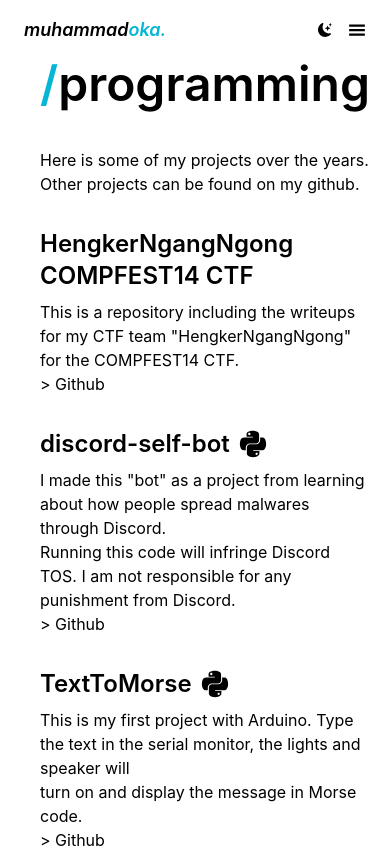
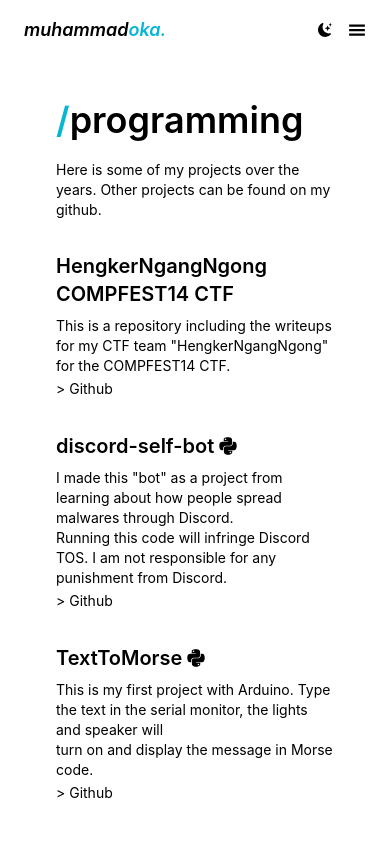
Before and after one commit to kawijayaa/muhammadoka.dev, a Next.js app: page /programming in a window 390 px wide. Built offline with nearby package versions, Linux system fonts and the light colour scheme.

Commit message:
optimize for mobile (i hope)

```diff
--- a/pages/programming/index.js
+++ b/pages/programming/index.js
@@ -8,42 +8,42 @@
         <title>muhammadoka.</title>
         <link rel="icon" href="/favicon.ico" />
       </Head>
-      <main className="bg-white px-10 dark:bg-gray-900">
-        <section className="sm:min-h-screen 3xl:min-h-[calc(100vh-100px)]">
-          <div className="text-black sm:px-10 md:px-40 dark:text-white flex items-center sm:h-screen 3xl:h-[calc(100vh-200px)]">
+      <main className="bg-white xxs:px-14 lg:px-10 dark:bg-gray-900">
+        <section className="sm:min-h-screen xl:min-h-[calc(100vh-100px)]">
+          <div className="text-black sm:px-10 md:px-40 dark:text-white flex items-center sm:h-screen 3xl:h-[calc(100vh-200px)] xxs:py-10">
             <div>
-              <h1 className="xxs:text-5xl xs:text-7xl font-semibold pb-10"><span className="text-cyan-500">/</span>programming</h1>
-              <p className="xxs:text-md xs:text-xl">Here is some of my projects over the years. Other projects can be found on my <a href="https://github.com/kawijayaa">github</a>.</p>
+              <h1 className="xxs:text-4xl xs:text-5xl sm:text-7xl font-semibold xxs:pb-5 xs:pb-10"><span className="text-cyan-500">/</span>programming</h1>
+              <p className="xxs:text-sm xs:text-xl">Here is some of my projects over the years. Other projects can be found on my <a href="https://github.com/kawijayaa">github</a>.</p>
               <div>
-                <p className="pt-8 text-2xl font-semibold">HengkerNgangNgong COMPFEST14 CTF</p>
-                <p className="pt-2 xxs:text-md xs:text-xl">
+                <p className="pt-8 xxs:text-xl xs:text-2xl font-semibold">HengkerNgangNgong COMPFEST14 CTF</p>
+                <p className="pt-2 xxs:text-sm xs:text-xl">
                   This is a repository including the writeups for my CTF team &quot;HengkerNgangNgong&quot; for the COMPFEST14 CTF.
                 </p>
-                <a target="_blank" rel="noopener noreferrer" href="https://github.com/Cheesewaffly/COMPFEST14-CTF-Writeups">&gt; Github</a>
+                <a target="_blank" rel="noopener noreferrer" href="https://github.com/Cheesewaffly/COMPFEST14-CTF-Writeups" className="xxs:text-sm xs:text-md">&gt; Github</a>
               </div>
               <div>
-                <div className="pt-8 flex items-center gap-2">
-                  <p className="text-2xl font-semibold">discord-self-bot</p>
-                  <FaPython  className="text-3xl"/>
+                <div className="pt-8 flex items-center xxs:gap-1 xs:gap-2">
+                  <p className="xxs:text-xl xs:text-2xl font-semibold">discord-self-bot</p>
+                  <FaPython  className="xxs:text-xl xs:text-3xl"/>
                 </div>
-                <p className="pt-2 xxs:text-md xs:text-xl">
+                <p className="pt-2 xxs:text-sm xs:text-xl">
                   I made this &quot;bot&quot; as a project from learning about how people spread malwares through Discord.
                   <br></br>
                   Running this code will infringe Discord TOS. I am not responsible for any punishment from Discord.
                 </p>
-                <a target="_blank" rel="noopener noreferrer" href="https://github.com/kawijayaa/discord-self-bot">&gt; Github</a>
+                <a target="_blank" rel="noopener noreferrer" href="https://github.com/kawijayaa/discord-self-bot" className="xxs:text-sm xs:text-md">&gt; Github</a>
               </div>
               <div>
-                <div className="pt-8 flex items-center gap-2">
-                  <p className="text-2xl font-semibold">TextToMorse</p>
-                  <FaPython  className="text-3xl"/>
+                <div className="pt-8 flex items-center xxs:gap-1 xs:gap-2">
+                  <p className="xxs:text-xl xs:text-2xl font-semibold">TextToMorse</p>
+                  <FaPython  className="xxs:text-xl xs:text-3xl"/>
                 </div>
-                <p className="pt-2 xxs:text-md xs:text-xl">
+                <p className="pt-2 xxs:text-sm xs:text-xl">
                   This is my first project with Arduino. Type the text in the serial monitor, the lights and speaker will
                   <br></br>
                   turn on and display the message in Morse code.
                 </p>
-                <a target="_blank" rel="noopener noreferrer" href="https://github.com/kawijayaa/TextToMorse">&gt; Github</a>
+                <a target="_blank" rel="noopener noreferrer" href="https://github.com/kawijayaa/TextToMorse" className="xxs:text-sm xs:text-md">&gt; Github</a>
               </div>
             </div>
           </div>
--- a/pages/socials/index.js
+++ b/pages/socials/index.js
@@ -12,9 +12,9 @@
         <section className="min-h-[calc(100vh-100px)]">
           <div className="text-black sm:px-10 md:px-40 dark:text-white flex h-[calc(100vh-200px)] items-center">
             <div>
-              <h1 className="text-8xl font-semibold pb-5"><span className="text-cyan-500">/</span>socials</h1>
-              <p className="text-xl">This is where you can contact me for questions or business enquiries.</p>
-                <ul className="text-4xl flex gap-10 py-5">
+              <h1 className="xxs:text-6xl xs:text-8xl font-semibold pb-5"><span className="text-cyan-500">/</span>socials</h1>
+              <p className="xxs:text-lg xs:text-xl">This is where you can contact me for questions or business enquiries.</p>
+                <ul className="xxs:text-3xl xs:text-4xl flex xxs:gap-3 xs:gap-10 xxs:py-2 xs:py-5">
                     <li className="py-2">
                         <a target="_blank" rel="noopener noreferrer" href="mailto:me@kawijayaa.me"><AiFillMail /></a>
                     </li>
--- a/pages/uses/index.js
+++ b/pages/uses/index.js
@@ -11,8 +11,8 @@
         <section className="min-h-screen py-14">
           <div className="text-black sm:px-10 md:px-40 dark:text-white">
             <div>
-              <h1 className="text-8xl font-semibold pb-5"><span className="text-cyan-500">/</span>uses</h1>
-              <p className="text-xl">This is the hardwares and softwares that I use daily.</p>
+              <h1 className="xxs:text-6xl xs:text-8xl font-semibold pb-5"><span className="text-cyan-500">/</span>uses</h1>
+              <p className="xxs:text-lg xs:text-xl">This is the hardwares and softwares that I use daily.</p>
               <div className="py-8">
                 <p className="text-2xl font-semibold">Development Software</p>
                 <ul className="py-2 px-3 pb-8 text-lg">
```
